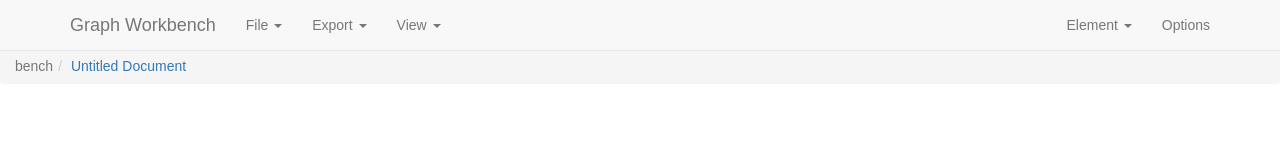
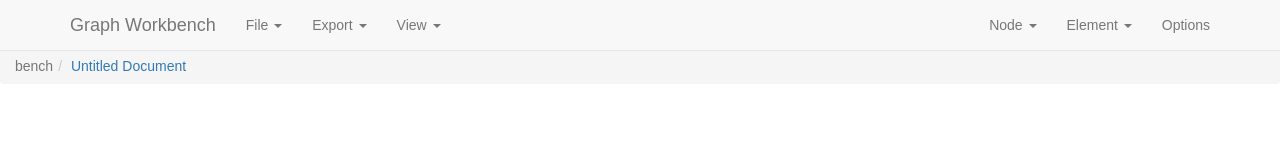
Before and after one commit to shivanmodha/Graph-Workbench, a React (Create React App) app in the folder src/: page / in a window 1280 px wide. Shown: the top 160 px of the page. Built offline with nearby package versions, Linux system fonts and the light colour scheme; no server answers.

Commit message:
Dynamic Node Creation

```diff
--- a/src/public/component/component.js
+++ b/src/public/component/component.js
@@ -9,6 +9,8 @@ let offsetY = 0;
 let RC3;
 let RC2;
 let g;
+
+let graph;
 function Main()
 {
     url = ParseURL();
@@ -108,6 +110,8 @@ function Initialize()
 
     let el = new Element(obj);
 
+    graph = new Graph();
+
     g = new Graph();
     let A = new Node("A", new Vertex(0, 3, 0));
     let B = new Node("B", new Vertex(3, 0, 0));
@@ -119,25 +123,45 @@ function Initialize()
     B.CreatePathTo(C, true);
     B.CreatePathTo(D, true);
     C.CreatePathTo(D, true);
-    B.Selected = true;
+    //B.Selected = true;
     g.RegisterNode(A);
     g.RegisterNode(B);
     g.RegisterNode(C);
     g.RegisterNode(D);
     g.RegisterNode(E);
     g.RegisterElement(el);
-    g.GetPath(A, D);
+    //g.GetPath(A, D);
 }
-function Element_New()
+function _event_onNodeSelect(event)
 {
-
+    console.log(event);
 }
 function _event_onNavigationSelect(event)
 {
     let navigation = event.detail.key;
     if (navigation === "_navigation_element_create")
     {
-        Element_New();
+
+    }
+    else if (navigation === "_navigation_node_create")
+    {
+        let N = new Node("New Node", new Vertex(0, 0, 0));
+        graph.RegisterNode(N);
+    }
+    else if (navigation === "_navigation_view_zoomin")
+    {
+        ME.Camera.Location.Z -= 1;
+        UpdateURL();
+    }
+    else if (navigation === "_navigation_view_zoomout")
+    {
+        ME.Camera.Location.Z += 1;
+        UpdateURL();
+    }
+    else if (navigation === "_navigation_view_resetcamera")
+    {
+        ME.Camera.Location = new Vertex(0, 0, 5);
+        UpdateURL();
     }
 }
 function _event_onMouseDown(event)
@@ -155,6 +179,18 @@ function _event_onMouseUp(event)
     MouseButton = 0;
     UpdateURL();
     RC2.style.cursor = "Default";
+    for (let i = 0; i < graph.Nodes.length; i++)
+    {
+        let child = graph.Nodes[i];
+        if (child.Hovered)
+        {
+            _event_onNodeSelect(child);
+        }
+        else
+        {
+
+        }
+    }
 }
 function _event_onTouchUp(event)
 {
@@ -163,6 +199,18 @@ function _event_onTouchUp(event)
 function _event_onMouseMove(event)
 {
     MousePosition = new Point(event.clientX, event.clientY - offsetY);
+    for (let i = 0; i < graph.Nodes.length; i++)
+    {
+        let child = graph.Nodes[i];
+        if (child.ProjectedLocation.DistanceTo(new Vertex(MousePosition.X, MousePosition.Y, 0)) < 10)
+        {
+            graph.Nodes[i].Hovered = true;
+        }
+        else
+        {
+            graph.Nodes[i].Hovered = false;
+        }
+    }
 }
 function _event_onTouchMove(event)
 {
@@ -209,5 +257,6 @@ function Render()
     ME.Device2D.lineTo(ME.Device.viewportWidth, MousePosition.Y);
     ME.Device2D.stroke();
     ME.Device2D.lineWidth = 0.3;
-    g.Render(ME, 0);
+    graph.Render(ME, 0);
+    //g.Render(ME, 0);
 }
--- a/src/public/component/element.js
+++ b/src/public/component/element.js
@@ -9,6 +9,17 @@ let Graph = class Graph
     {
         this.Nodes.push(new Node(_location));
         return this.Nodes.length - 1;
+    }
+    GetNode(_name)
+    {
+        for (let i = 0; i < this.Nodes.length; i++)
+        {
+            if (this.Nodes[i].Name === _name)
+            {
+                return this.Nodes[i];
+            }
+        }
+        return null;
     }
     RegisterNode(_node)
     {
@@ -89,11 +100,14 @@ let Graph = class Graph
         {
             let p = ME.ProjectVertex(this.Nodes[i].Location, z_rotation);
             let selected = false;
+            if (this.SelectedPath)
+            {
                 for (let j = 0; j < this.SelectedPath.length; j++)
                 {
                     if (this.SelectedPath[j] == this.Nodes[i])
                     {
                         selected = true;
+                    }
                 }
             }
             for (let j = 0; j < this.Nodes[i].Neighbors.length; j++)
@@ -114,9 +128,12 @@ let Graph = class Graph
         {
             ME.Device2D.beginPath();
             let p = ME.ProjectVertex(this.Nodes[i].Location, z_rotation);
+            this.Nodes[i].ProjectedLocation = new Vertex(p.X, p.Y, p.Z);
             ME.Device2D.arc(p.X, p.Y, 5, 0, Math.PI * 2, true);
             let selected = false;
             let style = "#000000";
+            if (this.SelectedPath)
+            {
                 for (let j = 0; j < this.SelectedPath.length; j++)
                 {
                     if (this.SelectedPath[j] == this.Nodes[i])
@@ -137,11 +154,19 @@ let Graph = class Graph
                         break;
                     }
                 }
+            }
+            let sel = false;
             if (this.Nodes[i].Selected == true)
             {
+                sel = true;
                 style = '#FFA500';
             }
-            if (this.Nodes[i].Selected == true || selected)
+            else if (this.Nodes[i].Hovered == true)
+            {
+                sel = true;
+                style = '#C8A500';
+            }
+            if (sel || selected)
             {
                 ME.Device2D.fillStyle = style;
                 ME.Device2D.fill();
@@ -169,6 +194,7 @@ let Node = class Node
         this._distance = Number.MAX_SAFE_INTEGER;
         this.Enabled = true;
         this.Selected = false;
+        this.Hovered = false;
     }
     CreatePathTo(_node, _reversible)
     {
--- a/src/public/component/engine.js
+++ b/src/public/component/engine.js
@@ -19,6 +19,10 @@ var Vertex = class Vertex
         this.X -= v.X;
         this.Y -= v.Y;
         this.Z -= v.Z;
+    }
+    DistanceTo(v)
+    {
+        return Math.sqrt(Math.pow(this.X - v.X, 2) + Math.pow(this.Y - v.Y, 2) + Math.pow(this.Z - v.Z, 2));
     }
 }
 var Camera = class Camera
--- a/src/src/configuration/navigation.json
+++ b/src/src/configuration/navigation.json
@@ -21,8 +21,8 @@
             "eventKey": "_navigation_export",
             "id": "nav-export-dropdown",
             "children": {
-                "Path": "_navigation_export_path",
-                "Objects": "_navigation_export_objects",
+                "Nodes": "_navigation_export_nodes",
+                "Elements": "_navigation_export_elements",
                 "div1": "divider",
                 "All": "_navigation_export_all"
             }
@@ -39,6 +39,17 @@
                 "Reset Camera": "_navigation_view_resetcamera"
             }
         },
+        "Node": {
+            "type": "dropdown",
+            "side": "right",
+            "eventKey": "_navigation_node",
+            "id": "nav-element-dropdown",
+            "children": {
+                "Create": "_navigation_node_create",
+                "Inspect": "_navigation_node_inspect",
+                "Remove": "_navigation_node_remove"
+            }
+        },
         "Element": {
             "type": "dropdown",
             "side": "right",
@@ -47,7 +58,9 @@
             "children": {
                 "Create": "_navigation_element_create",
                 "Inspect": "_navigation_element_inspect",
-                "Remove": "_navigation_element_remove"
+                "Remove": "_navigation_element_remove",
+                "div1": "divider",
+                "Bind to Node": "_navigation_element_bind"
             }
         },
         "Options": {
```
Lines whose indentation alone changed are shown as unchanged.
